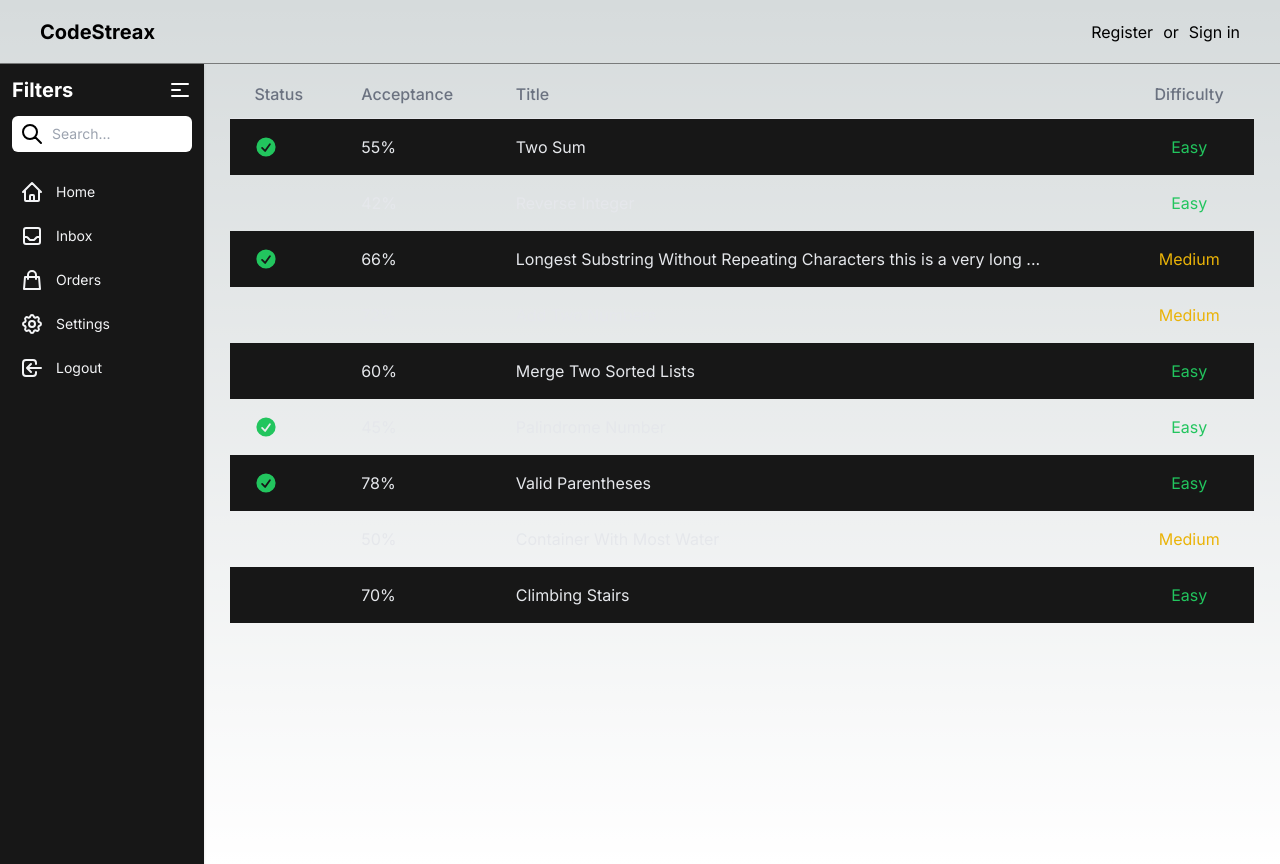
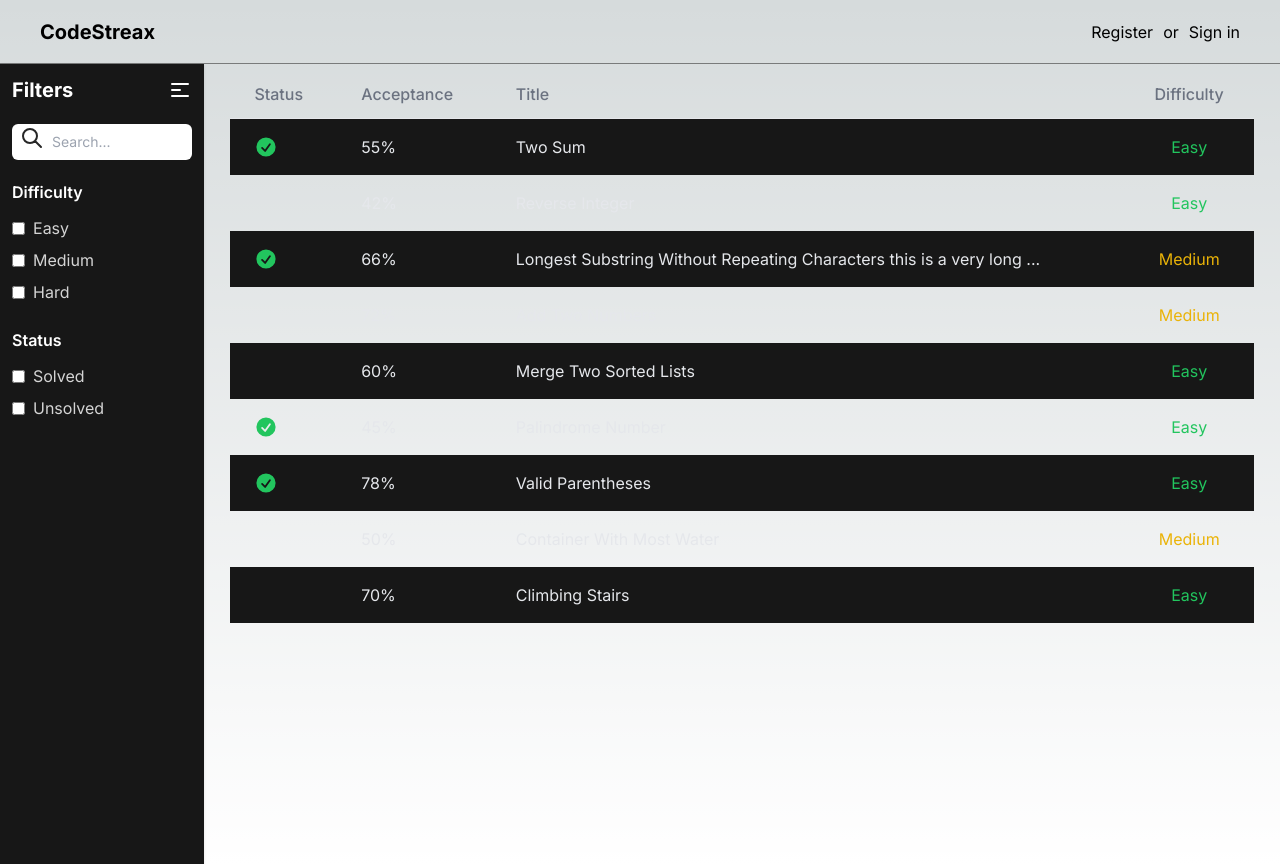
Before and after one commit to manraj2712/code-judge-turborepo, a Next.js app in the folder apps/web/: page /explore in a window 1280 px wide. Built offline with nearby package versions, Linux system fonts and the light colour scheme; no server answers.

Commit message:
added filters to explore page

```diff
--- a/apps/web/package.json
+++ b/apps/web/package.json
@@ -14,7 +14,7 @@
     "@monaco-editor/react": "^4.5.2",
     "@prisma/client": "^5.3.1",
     "@types/node": "20.6.1",
-    "@types/react": "18.2.21",
+    "@types/react": "18.2.28",
     "@types/react-dom": "18.2.7",
     "autoprefixer": "10.4.15",
     "axios": "^1.5.0",
--- /dev/null
+++ b/apps/web/src/components/filter-checkbox-group.tsx
@@ -0,0 +1,41 @@
+import { Filter } from "@/types/filters";
+
+import { ChangeEvent, memo } from "react";
+import { JsxElement } from "typescript";
+
+type Props = {
+  heading: string;
+  filters: Array<Filter>;
+  onChange: (e: ChangeEvent<HTMLInputElement>) => void;
+};
+
+const FilterCheckboxGroup = memo<Props>((props: Props) => {
+  return (
+    <div className="pt-2">
+      <h3 className="text-base font-semibold text-white capitalize">
+        {props.heading}
+      </h3>
+      <div className="flex-1 pt-2">
+        {props.filters.map((filter) => (
+          <div key={filter.value} className="flex items-center space-x-2 py-1">
+            <input
+              type="checkbox"
+              name={filter.label}
+              id={filter.value}
+              value={filter.value}
+              onChange={props.onChange}
+            />
+            <label
+              className="first-letter:capitalize text-neutral-300"
+              htmlFor={filter.value}
+            >
+              {filter.label}
+            </label>
+          </div>
+        ))}
+      </div>
+    </div>
+  );
+});
+
+export default FilterCheckboxGroup;
--- a/apps/web/src/components/filters-sidebar.tsx
+++ b/apps/web/src/components/filters-sidebar.tsx
@@ -1,8 +1,43 @@
 "use client";
-import { useState } from "react";
+import { ChangeEvent, useCallback, useState } from "react";
+import { questionDifficultyLevels, questionStatuses } from "@/constants";
+import FilterCheckboxGroup from "./filter-checkbox-group";
 
 const FiltersSidebar = () => {
   const [open, setOpen] = useState(true);
+  const [searchString, setSearchString] = useState("");
+  const [difficulties, setDifficulties] = useState<Array<string>>([]);
+  const [statuses, setStatuses] = useState<Array<string>>([]);
+
+  const handleDifficultyChange = useCallback(
+    (e: ChangeEvent<HTMLInputElement>) => {
+      if (e.target.checked) {
+        setDifficulties((difficulties) => [...difficulties, e.target.value]);
+      } else {
+        setDifficulties(
+          (difficulties) =>
+            (difficulties = difficulties.filter(
+              (difficulty) => difficulty !== e.target.value
+            ))
+        );
+      }
+    },
+    [difficulties]
+  );
+
+  const handleStatusChange = useCallback(
+    (e: ChangeEvent<HTMLInputElement>) => {
+      if (e.target.checked) {
+        setStatuses((statuses) => [...statuses, e.target.value]);
+      } else {
+        setStatuses(
+          (statuses) =>
+            (statuses = statuses.filter((status) => status !== e.target.value))
+        );
+      }
+    },
+    [statuses]
+  );
   return (
     <div
       className={` ${
@@ -29,12 +64,12 @@ const FiltersSidebar = () => {
             </svg>
           </button>
         </div>
-        <div className="relative">
+        <div className="relative pt-2">
           <span className="absolute inset-y-0 left-0 flex items-center py-4">
             <button type="submit" className="p-2 focus:outline-none focus:ring">
               <svg
                 xmlns="http://www.w3.org/2000/svg"
-                className="w-6 h-6"
+                className="w-6 h-6 text-neutral-800"
                 fill="none"
                 viewBox="0 0 24 24"
                 stroke="currentColor"
@@ -48,132 +83,27 @@ const FiltersSidebar = () => {
               </svg>
             </button>
           </span>
+          <div>
             <input
               type="search"
               name="Search"
               placeholder="Search..."
-            className="w-full py-2 pl-10 text-sm rounded-md focus:outline-none"
+              className="w-full py-2 pl-10 text-sm rounded-md focus:outline-none text-black"
+              value={searchString}
+              onChange={(e) => setSearchString(e.target.value)}
             />
           </div>
-        <div className="flex-1">
-          <ul className="pt-2 pb-4 space-y-1 text-sm">
-            <li className="rounded-sm">
-              <a
-                href="#"
-                className="flex items-center p-2 space-x-3 rounded-md"
-              >
-                <svg
-                  xmlns="http://www.w3.org/2000/svg"
-                  className="w-6 h-6 text-gray-100"
-                  fill="none"
-                  viewBox="0 0 24 24"
-                  stroke="currentColor"
-                  strokeWidth={2}
-                >
-                  <path
-                    strokeLinecap="round"
-                    strokeLinejoin="round"
-                    d="M3 12l2-2m0 0l7-7 7 7M5 10v10a1 1 0 001 1h3m10-11l2 2m-2-2v10a1 1 0 01-1 1h-3m-6 0a1 1 0 001-1v-4a1 1 0 011-1h2a1 1 0 011 1v4a1 1 0 001 1m-6 0h6"
+        </div>
+        <FilterCheckboxGroup
+          heading="Difficulty"
+          filters={questionDifficultyLevels}
+          onChange={handleDifficultyChange}
         />
-                </svg>
-                <span className="text-gray-100">Home</span>
-              </a>
-            </li>
-            <li className="rounded-sm">
-              <a
-                href="#"
-                className="flex items-center p-2 space-x-3 rounded-md"
-              >
-                <svg
-                  xmlns="http://www.w3.org/2000/svg"
-                  className="w-6 h-6 text-gray-100"
-                  fill="none"
-                  viewBox="0 0 24 24"
-                  stroke="currentColor"
-                  strokeWidth={2}
-                >
-                  <path
-                    strokeLinecap="round"
-                    strokeLinejoin="round"
-                    d="M20 13V6a2 2 0 00-2-2H6a2 2 0 00-2 2v7m16 0v5a2 2 0 01-2 2H6a2 2 0 01-2-2v-5m16 0h-2.586a1 1 0 00-.707.293l-2.414 2.414a1 1 0 01-.707.293h-3.172a1 1 0 01-.707-.293l-2.414-2.414A1 1 0 006.586 13H4"
+        <FilterCheckboxGroup
+          heading="Status"
+          filters={questionStatuses}
+          onChange={handleStatusChange}
         />
-                </svg>
-                <span className="text-gray-100">Inbox</span>
-              </a>
-            </li>
-            <li className="rounded-sm">
-              <a
-                href="#"
-                className="flex items-center p-2 space-x-3 rounded-md"
-              >
-                <svg
-                  xmlns="http://www.w3.org/2000/svg"
-                  className="w-6 h-6 text-gray-100"
-                  fill="none"
-                  viewBox="0 0 24 24"
-                  stroke="currentColor"
-                  strokeWidth={2}
-                >
-                  <path
-                    strokeLinecap="round"
-                    strokeLinejoin="round"
-                    d="M16 11V7a4 4 0 00-8 0v4M5 9h14l1 12H4L5 9z"
-                  />
-                </svg>
-                <span className="text-gray-100">Orders</span>
-              </a>
-            </li>
-            <li className="rounded-sm">
-              <a
-                href="#"
-                className="flex items-center p-2 space-x-3 rounded-md"
-              >
-                <svg
-                  xmlns="http://www.w3.org/2000/svg"
-                  className="w-6 h-6 text-gray-100"
-                  fill="none"
-                  viewBox="0 0 24 24"
-                  stroke="currentColor"
-                  strokeWidth={2}
-                >
-                  <path
-                    strokeLinecap="round"
-                    strokeLinejoin="round"
-                    d="M10.325 4.317c.426-1.756 2.924-1.756 3.35 0a1.724 1.724 0 002.573 1.066c1.543-.94 3.31.826 2.37 2.37a1.724 1.724 0 001.065 2.572c1.756.426 1.756 2.924 0 3.35a1.724 1.724 0 00-1.066 2.573c.94 1.543-.826 3.31-2.37 2.37a1.724 1.724 0 00-2.572 1.065c-.426 1.756-2.924 1.756-3.35 0a1.724 1.724 0 00-2.573-1.066c-1.543.94-3.31-.826-2.37-2.37a1.724 1.724 0 00-1.065-2.572c-1.756-.426-1.756-2.924 0-3.35a1.724 1.724 0 001.066-2.573c-.94-1.543.826-3.31 2.37-2.37.996.608 2.296.07 2.572-1.065z"
-                  />
-                  <path
-                    strokeLinecap="round"
-                    strokeLinejoin="round"
-                    d="M15 12a3 3 0 11-6 0 3 3 0 016 0z"
-                  />
-                </svg>
-                <span className="text-gray-100">Settings</span>
-              </a>
-            </li>
-            <li className="rounded-sm">
-              <a
-                href="#"
-                className="flex items-center p-2 space-x-3 rounded-md"
-              >
-                <svg
-                  xmlns="http://www.w3.org/2000/svg"
-                  className="w-6 h-6 text-gray-100"
-                  fill="none"
-                  viewBox="0 0 24 24"
-                  stroke="currentColor"
-                  strokeWidth={2}
-                >
-                  <path
-                    strokeLinecap="round"
-                    strokeLinejoin="round"
-                    d="M11 16l-4-4m0 0l4-4m-4 4h14m-5 4v1a3 3 0 01-3 3H6a3 3 0 01-3-3V7a3 3 0 013-3h7a3 3 0 013 3v1"
-                  />
-                </svg>
-                <span className="text-gray-100">Logout</span>
-              </a>
-            </li>
-          </ul>
-        </div>
       </div>
     </div>
   );
--- /dev/null
+++ b/apps/web/src/constants/index.ts
@@ -0,0 +1,12 @@
+import { Filter } from "@/types/filters";
+
+export const questionDifficultyLevels: Array<Filter> = [
+  { label: "Easy", value: "easy" },
+  { label: "Medium", value: "medium" },
+  { label: "Hard", value: "hard" },
+];
+
+export const questionStatuses: Array<Filter> = [
+  { label: "Solved", value: "solved" },
+  { label: "Unsolved", value: "unsolved" },
+];
--- /dev/null
+++ b/apps/web/src/types/filters.ts
@@ -0,0 +1,4 @@
+export type Filter = {
+    label: string;
+    value: string;
+}
```
Lines whose indentation alone changed are shown as unchanged.
